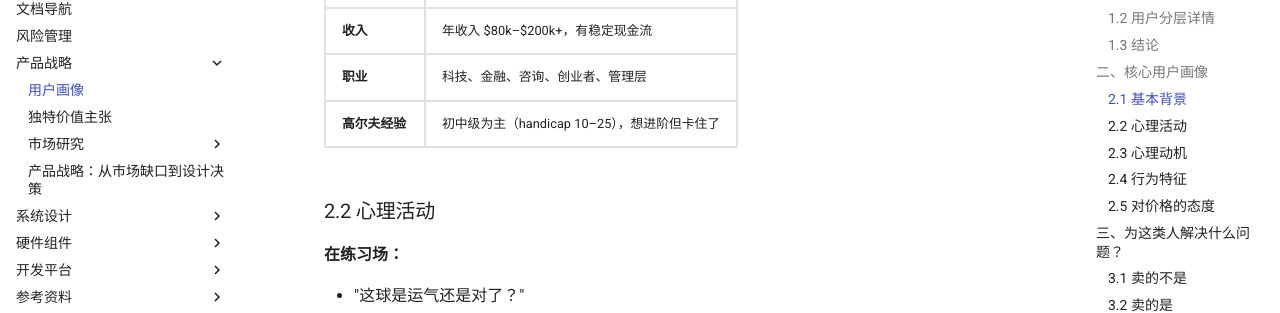
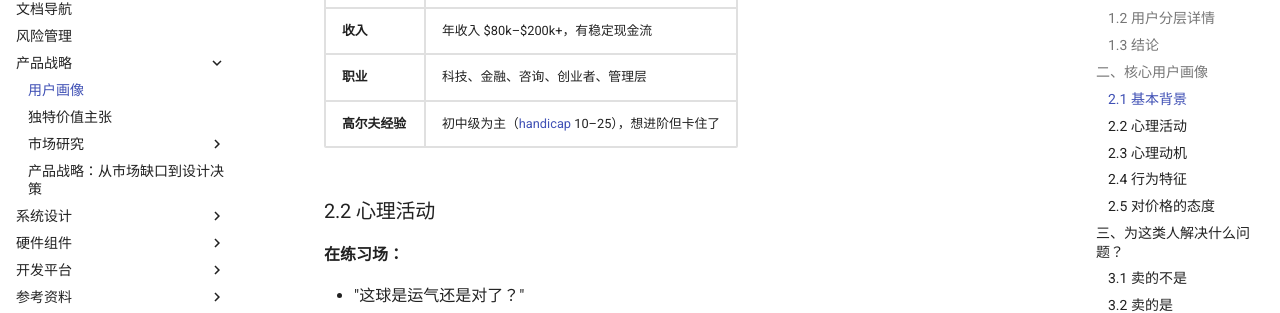
Before and after one commit to movement-chain-ai/movement-chain-docs, an MkDocs documentation site: the page built from docs/zh/product/user-personas.md, in a window 1280 px wide and 900 px high, scrolled down 2313 px. Shown: the part 144-457 px from the top of the window. Built offline with MkDocs 1.6.1 and Material for MkDocs 9.7.7, drawn with Linux system fonts in a browser that asks for light colours; comment, search, counter and statistics services are not loaded; the version menu is left out; part of the change alters nothing that is shown.

Commit message:
添加handicap链接到高尔夫术语表
🤖 Generated with [Claude Code](https://claude.com/claude-code)

Co-Authored-By: Claude Opus 4.5 <noreply@anthropic.com>

```diff
--- a/docs/zh/product/user-personas.md
+++ b/docs/zh/product/user-personas.md
@@ -91,7 +91,7 @@ graph LR
 | **地区** | 北美 / 一线城市 |
 | **收入** | 年收入 $80k–$200k+，有稳定现金流 |
 | **职业** | 科技、金融、咨询、创业者、管理层 |
-| **高尔夫经验** | 初中级为主（handicap 10–25），想进阶但卡住了 |
+| **高尔夫经验** | 初中级为主（[handicap](../reference/golf-glossary.md) 10–25），想进阶但卡住了 |
 
 ### 2.2 心理活动
 
```
